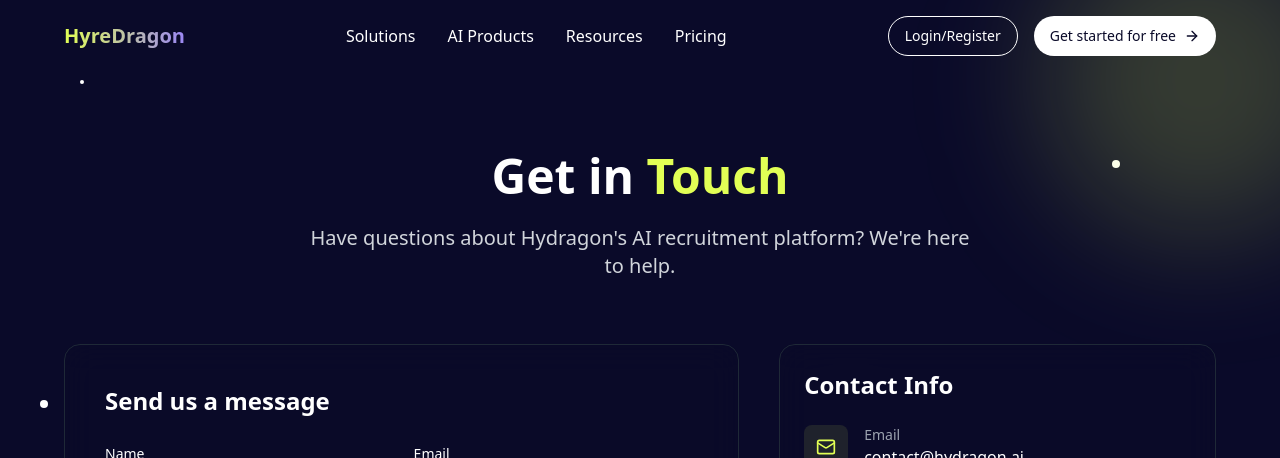
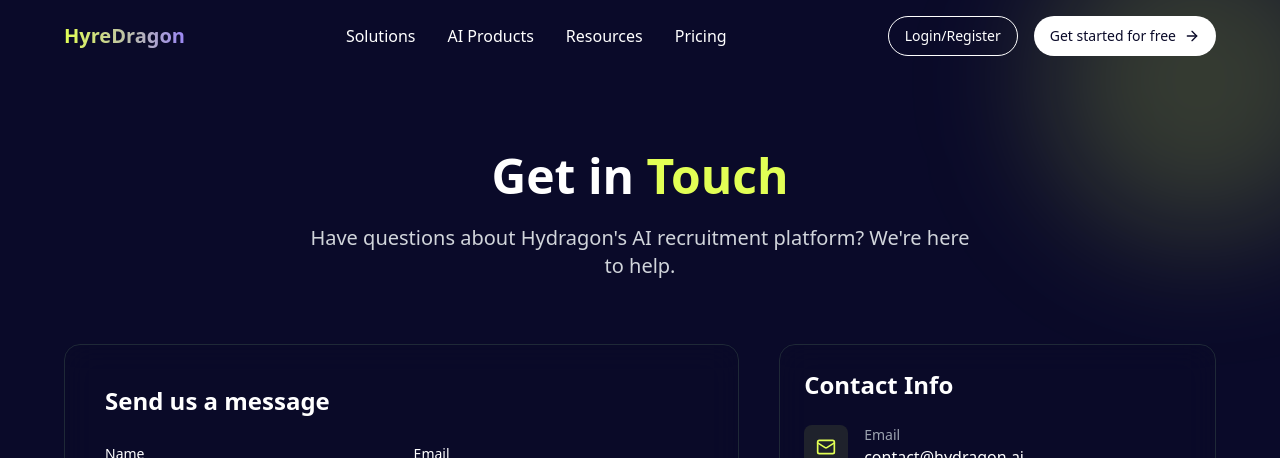
Before and after one commit to sohaihub/hyredragon, a React (Vite) app: page /contact in a window 1280 px wide. Shown: the top 458 px of the page. Built offline with nearby package versions, Linux system fonts and the light colour scheme.

Commit message:
Update Contact.tsx

```diff
--- a/src/pages/Contact.tsx
+++ b/src/pages/Contact.tsx
@@ -24,11 +24,7 @@ const Contact: React.FC = () => {
   return (
     <div className="min-h-screen flex flex-col bg-[#0A0A29]">
       {/* Background elements */}
-      <div className="absolute top-20 left-20 w-1 h-1 bg-white rounded-full"></div>
-      <div className="absolute top-40 right-40 w-2 h-2 bg-white rounded-full"></div>
-      <div className="absolute bottom-60 left-1/4 w-1.5 h-1.5 bg-white rounded-full"></div>
-      <div className="absolute top-96 right-1/3 w-1 h-1 bg-white rounded-full"></div>
-      <div className="absolute top-1/2 left-10 w-2 h-2 bg-white rounded-full"></div>
+
 
       {/* Background circular gradients */}
       <div className="absolute -top-20 -right-20 w-80 h-80 rounded-full bg-[#E2FF55]/20 blur-3xl"></div>
```
